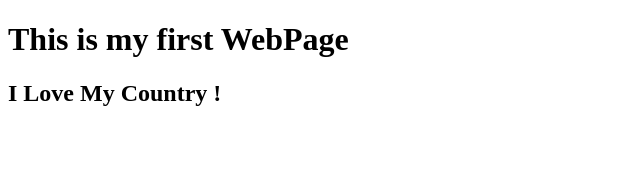
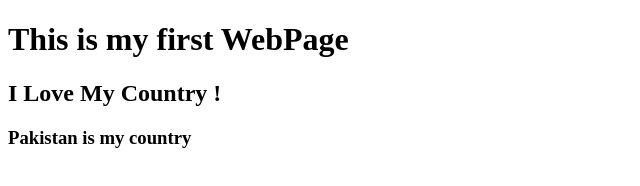
Before and after one commit to Shahbazmirza1122/gitPractice, a plain HTML site: page index.html in a window 1280 px wide. Shown: the whole page, without its empty margins (0-640 px from the left). Drawn offline with Linux system fonts and the light colour scheme.

Commit message:
Update index.html
my country

```diff
--- a/index.html
+++ b/index.html
@@ -7,6 +7,7 @@
     <title>Document</title>
     <h1>This is my first WebPage</h1>
     <h2> I Love My Country ! </h2>
+    <h3>Pakistan is my country</h3>
 </head>
 <body>
 
```
